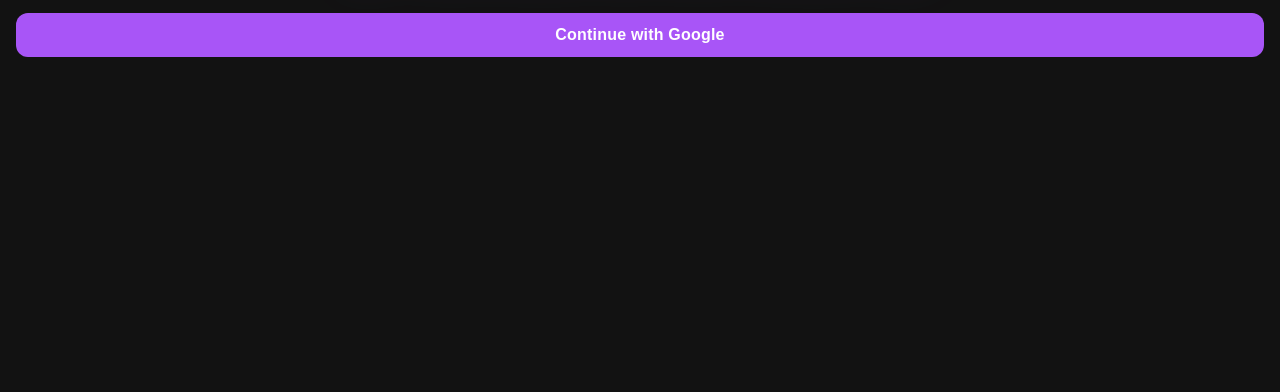
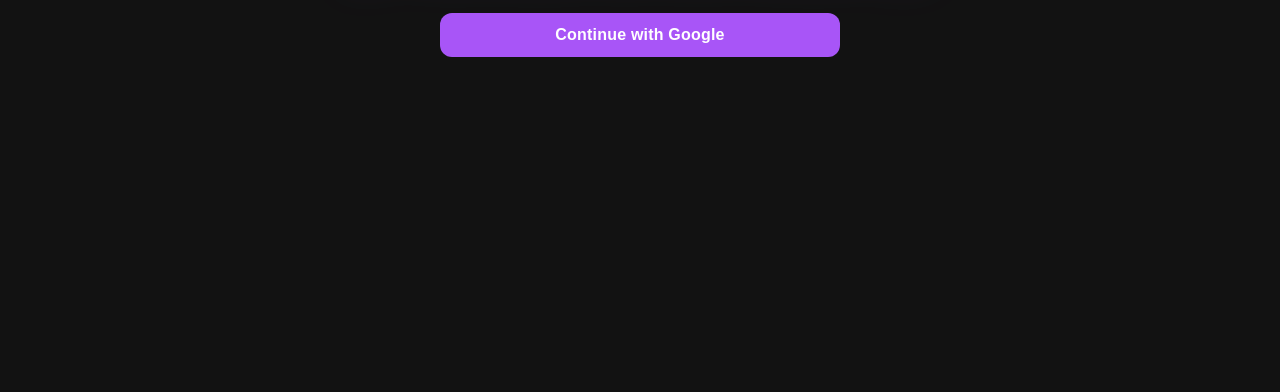
Before and after one commit to Zayzay102902/Playlist_Sync_App, a plain HTML site: page index.html in a window 1280 px wide. Shown: the part 408-800 px from the top of the page. Drawn offline with Linux system fonts and the light colour scheme; files that its build step writes are made by us from their sources; files whose address does not match are found by name.

Commit message:
Fixing issues

```diff
--- a/styles.css
+++ b/styles.css
@@ -96,6 +96,13 @@
   justify-content: center;
   min-height: 100vh;
   padding: 2rem 1rem;
+}
+
+#btn-google-login {
+  display: block;
+  max-width: 400px;
+  width: 100%;
+  margin: 0 auto;
 }
 
 .auth-form {
```
